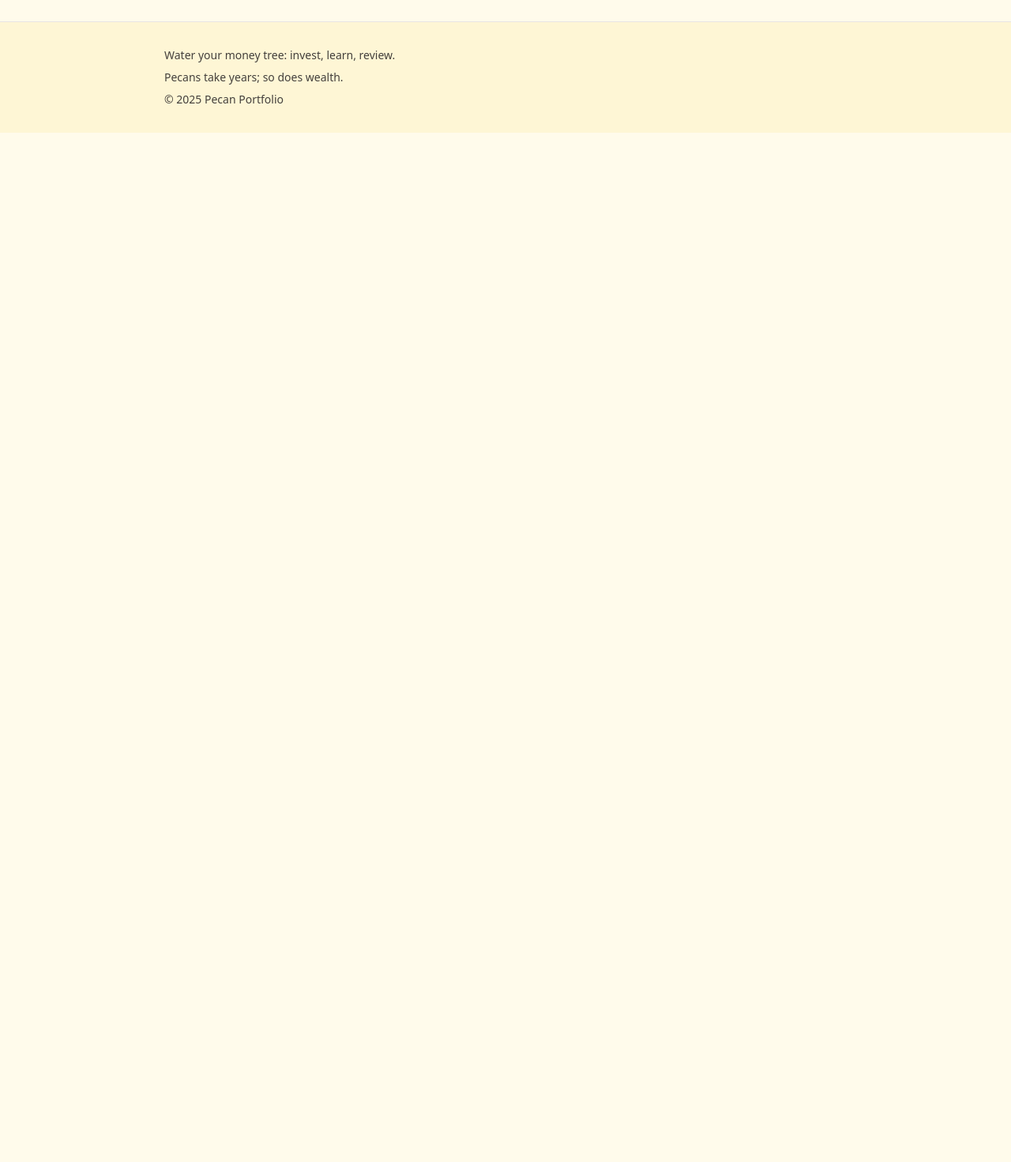
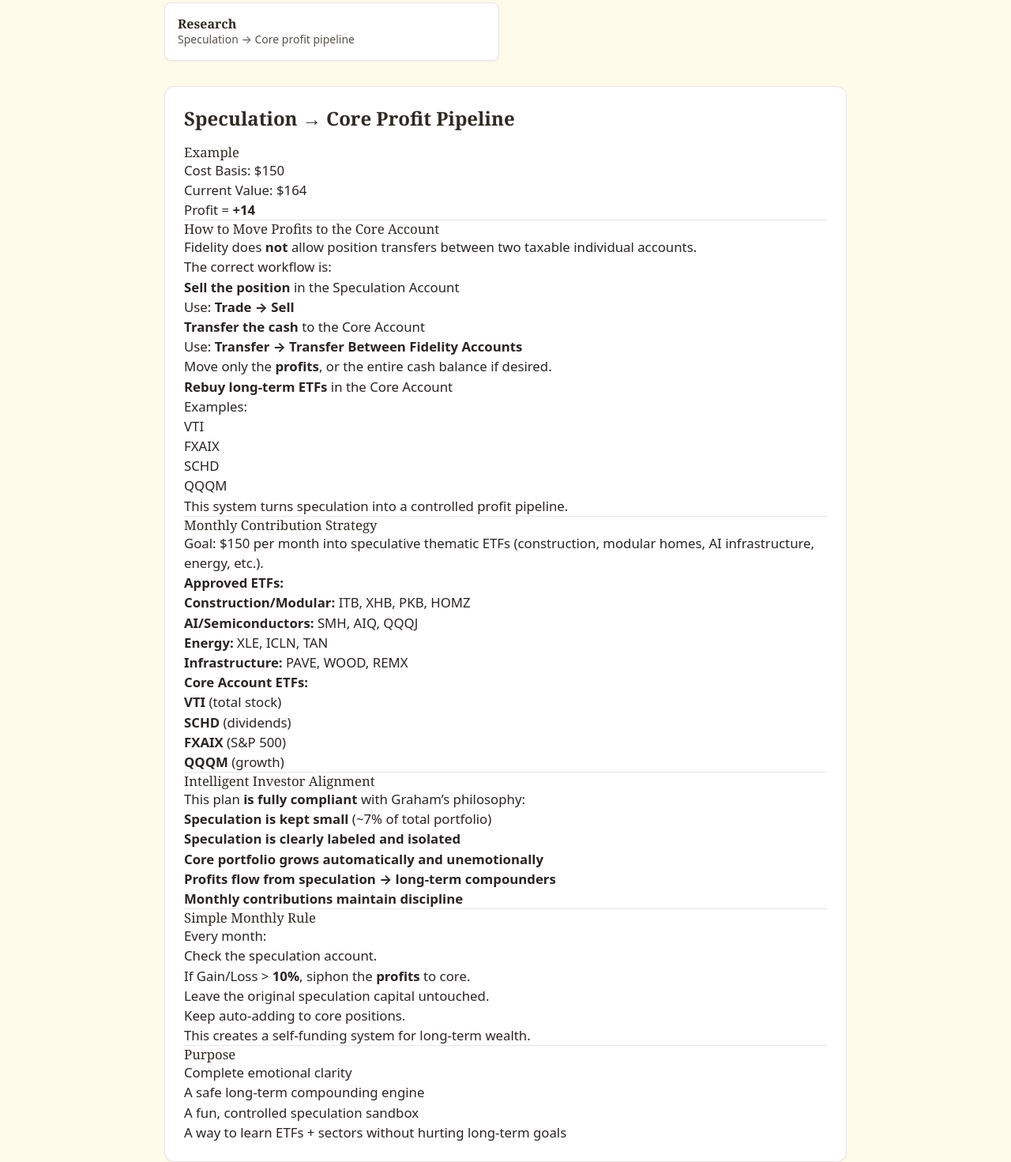
Before and after one commit to oooAHOYooo/po, a plain HTML site: page src/index.html in a window 1280 px wide. Shown: the part 865-2336 px from the top of the page at 79% size. Before the commit the page ends 1033 px from the top, so only its background shows below. Drawn offline with nearby package versions, Linux system fonts and the light colour scheme.

Commit message:
updated index

```diff
--- a/src/index.html
+++ b/src/index.html
@@ -19,22 +19,38 @@
           <span>Pecan Portfolio — My Wealth Orchard</span>
         </a>
         <div class="flex items-center gap-2 relative">
-          <button id="menu-button" aria-controls="primary-nav" aria-expanded="false"
-            class="rounded-md border border-stone-300 bg-white text-stone-800 hover:bg-stone-50 p-2 shadow-sm flex items-center" aria-label="Open menu">
-            <svg xmlns="http://www.w3.org/2000/svg" viewBox="0 0 24 24" fill="none" stroke="currentColor" class="w-6 h-6">
-              <path stroke-linecap="round" stroke-linejoin="round" stroke-width="2" d="M4 6h16M4 12h16M4 18h16" />
+          <button id="menu-button" aria-controls="primary-nav"
+            aria-expanded="false"
+            class="rounded-md border border-stone-300 bg-white text-stone-800 hover:bg-stone-50 p-2 shadow-sm flex items-center"
+            aria-label="Open menu">
+            <svg xmlns="http://www.w3.org/2000/svg" viewBox="0 0 24 24"
+              fill="none" stroke="currentColor" class="w-6 h-6">
+              <path stroke-linecap="round" stroke-linejoin="round"
+                stroke-width="2" d="M4 6h16M4 12h16M4 18h16" />
             </svg>
             <span class="ml-2 hidden sm:inline text-sm">Menu</span>
           </button>
-          <nav id="primary-nav" class="hidden absolute right-0 top-full mt-2 w-64 rounded-md border border-stone-200 bg-white shadow-lg p-2 z-50" aria-label="Primary">
-            <a class="block rounded px-3 py-2 hover:bg-stone-100" href="pages/portfolio.html">Portfolio</a>
-            <a class="block rounded px-3 py-2 hover:bg-stone-100" href="pages/rules.html">Investment Rules</a>
-            <a class="block rounded px-3 py-2 hover:bg-stone-100" href="pages/library.html">Library</a>
-            <a class="block rounded px-3 py-2 hover:bg-stone-100" href="pages/market-notes.html">Market Notes</a>
-            <a class="block rounded px-3 py-2 hover:bg-stone-100" href="pages/sandbox.html">Algo Sandbox</a>
-            <a class="block rounded px-3 py-2 hover:bg-stone-100" href="pages/tools.html">Tools</a>
-            <a class="block rounded px-3 py-2 hover:bg-stone-100" href="pages/glossary.html">Glossary</a>
-            <a class="block rounded px-3 py-2 hover:bg-stone-100" href="pages/calculator.html">Calculator</a>
+          <nav id="primary-nav"
+            class="hidden absolute right-0 top-full mt-2 w-64 rounded-md border border-stone-200 bg-white shadow-lg p-2 z-50"
+            aria-label="Primary">
+            <a class="block rounded px-3 py-2 hover:bg-stone-100"
+              href="pages/portfolio.html">Portfolio</a>
+            <a class="block rounded px-3 py-2 hover:bg-stone-100"
+              href="pages/rules.html">Investment Rules</a>
+            <a class="block rounded px-3 py-2 hover:bg-stone-100"
+              href="pages/library.html">Library</a>
+            <a class="block rounded px-3 py-2 hover:bg-stone-100"
+              href="pages/market-notes.html">Market Notes</a>
+            <a class="block rounded px-3 py-2 hover:bg-stone-100"
+              href="pages/sandbox.html">Algo Sandbox</a>
+            <a class="block rounded px-3 py-2 hover:bg-stone-100"
+              href="pages/tools.html">Tools</a>
+            <a class="block rounded px-3 py-2 hover:bg-stone-100"
+              href="pages/glossary.html">Glossary</a>
+            <a class="block rounded px-3 py-2 hover:bg-stone-100"
+              href="pages/calculator.html">Calculator</a>
+            <a class="block rounded px-3 py-2 hover:bg-stone-100"
+              href="index.html#research">Research</a>
           </nav>
         </div>
       </div>
@@ -113,6 +129,103 @@
           <h2 class="font-serif font-semibold">Weekly Plan</h2>
           <p class="text-sm text-stone-600">Money watering ritual</p>
         </a>
+        <a href="#research"
+          class="rounded-lg border border-stone-200 bg-white p-4 shadow-sm hover:shadow transition">
+          <h2 class="font-serif font-semibold">Research</h2>
+          <p class="text-sm text-stone-600">Speculation → Core profit
+            pipeline</p>
+        </a>
+      </section>
+
+      <section id="research"
+        class="rounded-xl border border-stone-200 bg-white p-6 shadow-sm mt-8">
+        <h2 class="text-2xl font-serif font-semibold mb-4">Speculation → Core
+          Profit Pipeline</h2>
+        <div class="prose prose-stone max-w-none">
+          <h3 class="mt-0">Example</h3>
+          <ul>
+            <li>Cost Basis: $150</li>
+            <li>Current Value: $164</li>
+            <li>Profit = <strong>+14</strong></li>
+          </ul>
+          <hr>
+          <h3>How to Move Profits to the Core Account</h3>
+          <p>Fidelity does <strong>not</strong> allow position transfers between
+            two taxable individual accounts.</p>
+          <p>The correct workflow is:</p>
+          <ol>
+            <li><strong>Sell the position</strong> in the Speculation
+              Account<br>Use: <strong>Trade → Sell</strong></li>
+            <li><strong>Transfer the cash</strong> to the Core Account<br>Use:
+              <strong>Transfer → Transfer Between Fidelity
+                Accounts</strong><br>Move only the <strong>profits</strong>, or
+              the entire cash balance if desired.</li>
+            <li><strong>Rebuy long-term ETFs</strong> in the Core
+              Account<br>Examples:
+              <ul>
+                <li>VTI</li>
+                <li>FXAIX</li>
+                <li>SCHD</li>
+                <li>QQQM</li>
+              </ul>
+            </li>
+          </ol>
+          <p>This system turns speculation into a controlled profit
+            pipeline.</p>
+          <hr>
+          <h3>Monthly Contribution Strategy</h3>
+          <p>Goal: $150 per month into speculative thematic ETFs (construction,
+            modular homes, AI infrastructure, energy, etc.).</p>
+          <p><strong>Approved ETFs:</strong></p>
+          <ul>
+            <li><strong>Construction/Modular:</strong> ITB, XHB, PKB, HOMZ</li>
+            <li><strong>AI/Semiconductors:</strong> SMH, AIQ, QQQJ</li>
+            <li><strong>Energy:</strong> XLE, ICLN, TAN</li>
+            <li><strong>Infrastructure:</strong> PAVE, WOOD, REMX</li>
+          </ul>
+          <p><strong>Core Account ETFs:</strong></p>
+          <ul>
+            <li><strong>VTI</strong> (total stock)</li>
+            <li><strong>SCHD</strong> (dividends)</li>
+            <li><strong>FXAIX</strong> (S&amp;P 500)</li>
+            <li><strong>QQQM</strong> (growth)</li>
+          </ul>
+          <hr>
+          <h3>Intelligent Investor Alignment</h3>
+          <p>This plan <strong>is fully compliant</strong> with Graham’s
+            philosophy:</p>
+          <ol>
+            <li><strong>Speculation is kept small</strong> (~7% of total
+              portfolio)</li>
+            <li><strong>Speculation is clearly labeled and
+                isolated</strong></li>
+            <li><strong>Core portfolio grows automatically and
+                unemotionally</strong></li>
+            <li><strong>Profits flow from speculation → long-term
+                compounders</strong></li>
+            <li><strong>Monthly contributions maintain discipline</strong></li>
+          </ol>
+          <hr>
+          <h3>Simple Monthly Rule</h3>
+          <p>Every month:</p>
+          <ol>
+            <li>Check the speculation account.</li>
+            <li>If Gain/Loss &gt; <strong>10%</strong>, siphon the
+              <strong>profits</strong> to core.</li>
+            <li>Leave the original speculation capital untouched.</li>
+            <li>Keep auto-adding to core positions.</li>
+          </ol>
+          <p>This creates a self-funding system for long-term wealth.</p>
+          <hr>
+          <h3>Purpose</h3>
+          <ul>
+            <li>Complete emotional clarity</li>
+            <li>A safe long-term compounding engine</li>
+            <li>A fun, controlled speculation sandbox</li>
+            <li>A way to learn ETFs + sectors without hurting long-term
+              goals</li>
+          </ul>
+        </div>
       </section>
     </main>
 
```
